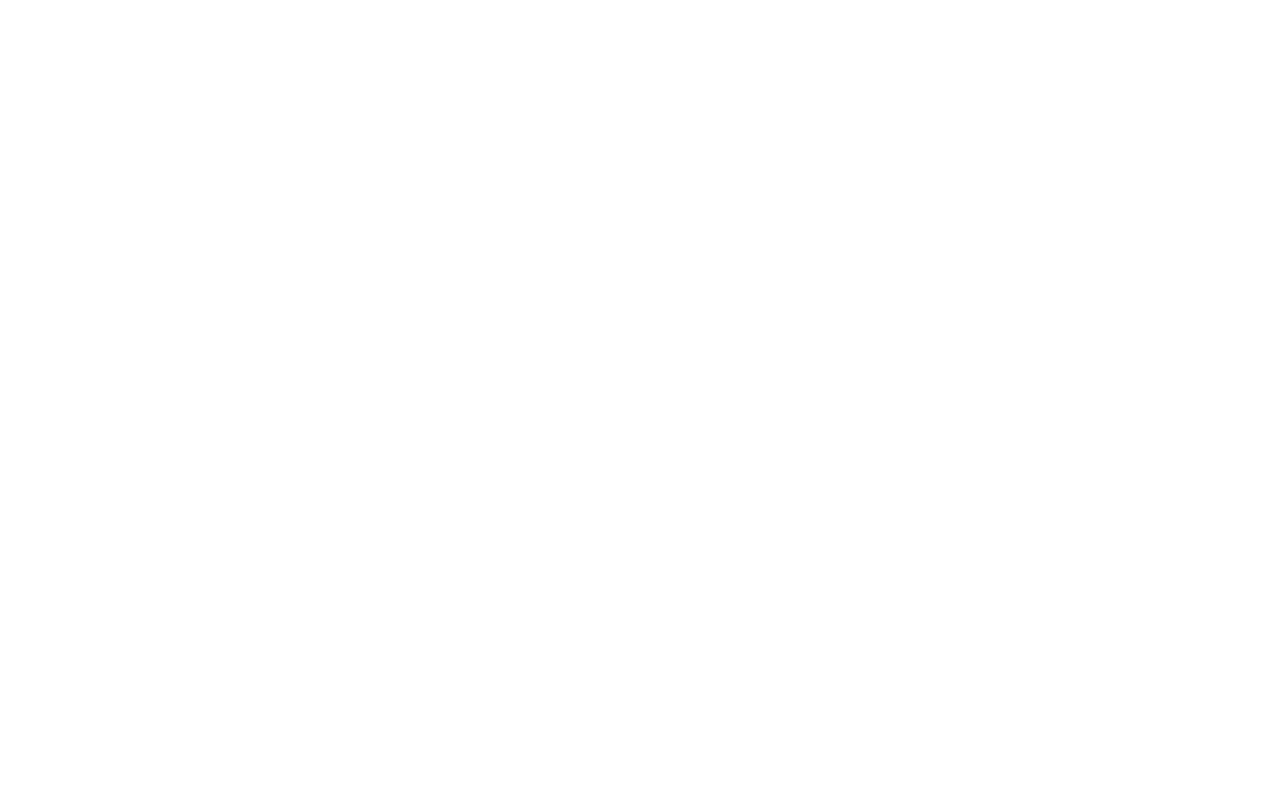
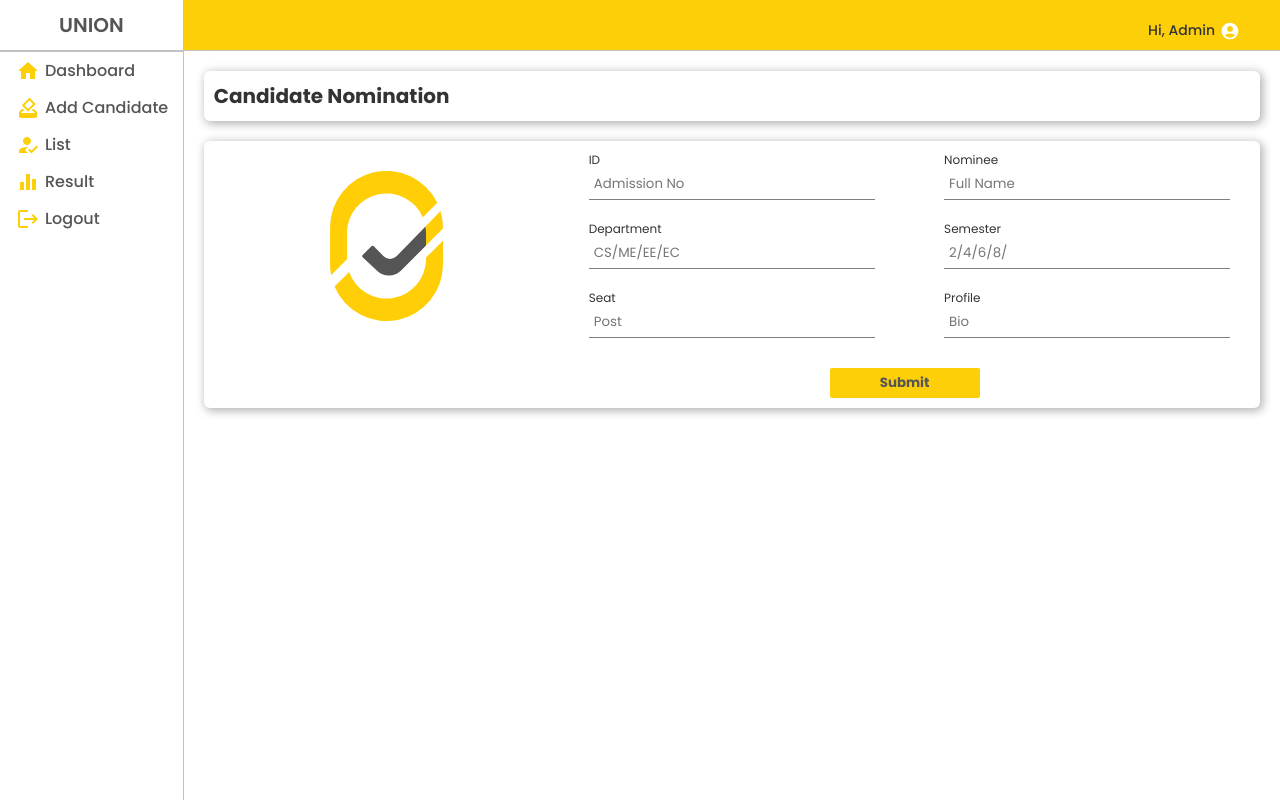
Before and after one commit to shihabsaleem/unionCES, a React (Create React App) app: page /Admin/Add in a window 1280 px wide. Before the commit this address had no page. Built offline with nearby package versions, Linux system fonts and the light colour scheme.

Commit message:
updated route

```diff
--- a/src/App.js
+++ b/src/App.js
@@ -14,9 +14,9 @@ function App() {
           <Route path="/">
             <Route index element={<Home />} />
             <Route path="Login" element={<Login/>}/>
-            <Route path="/Add" element={<Add />}/>
-            <Route path="/List" element={<List />}/>
-            <Route path="/Result" element={<Result />}/>
+            <Route path="Admin/Add" element={<Add />}/>
+            <Route path="Admin/List" element={<List />}/>
+            <Route path="Admin/Result" element={<Result />}/>
           </Route>
         </Routes>
       </BrowserRouter>
--- a/src/Pages/Add/Add.jsx
+++ b/src/Pages/Add/Add.jsx
@@ -43,7 +43,7 @@ const Add = () => {
                 <label>Profile</label>
                 <input type="text" placeholder="Bio" />
               </div>
-              <button>send</button>
+              <button>Submit</button>
             </form>
           </div>
         </div>
--- a/src/Pages/Add/add.scss
+++ b/src/Pages/Add/add.scss
@@ -40,15 +40,46 @@
                     display: flex;
                     flex-wrap: wrap;
                     gap: 20px;
+                    justify-content: space-around;
 
                     .formInput {
                         width: 40%;
 
+                        label {
+                            display: flex;
+                            align-items: center;
+                            gap: 10px;
+                            font-size: 12px;
+                            color: #333;
+                        }
+
                         input {
                             width: 100%;
-                        padding: 5px;
-                    border: none;border-bottom: 1px solid gray;}
+                            padding: 5px;
+                            border: none;
+                            border-bottom: 1px solid gray;
+                        }
                     }
+                }
+
+                button {
+                    width: 150px;
+                    background-color: #fdcf09;
+                    border: none;
+                    padding: 5px;
+                    color: #555;
+                    font-weight: 700;
+                    border-radius: 2px;
+                    cursor: pointer;
+                    margin-top: 10px;
+
+                    &:hover {
+                        color: #fdcf09;
+                        background-color: #333;
+                        border-radius: 2px;
+                        border: #fdcf09;
+                    }
+
                 }
             }
         }
```
